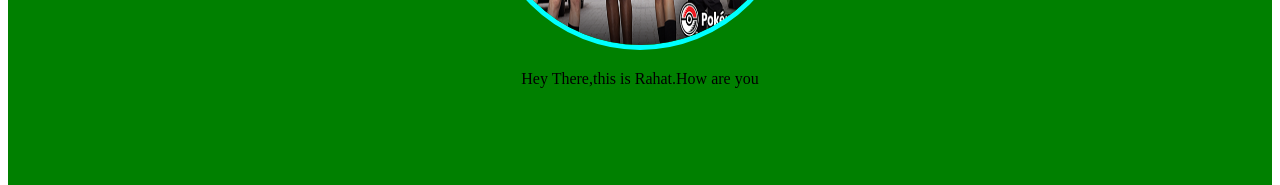
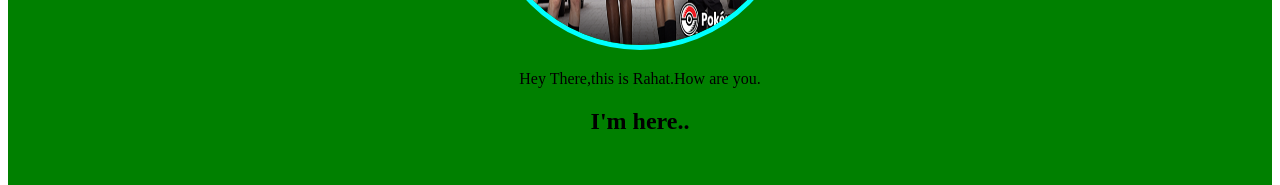
Before and after one commit to mirrahathasan/my-third-website, a plain HTML site: page index.html in a window 1280 px wide. Shown: the part 268-453 px from the top of the page. Drawn offline with Linux system fonts and the light colour scheme.

Commit message:
finally done

```diff
--- a/index.html
+++ b/index.html
@@ -8,7 +8,7 @@
     <section class="menu" align="center">
         <div>
             <img src="image/team.png">
-            <p>Hey There,this is Rahat.How are you</p>
+            <p>Hey There,this is Rahat.How are you. <br> <h1>I'm here..</h1></p>
         </div>
     </section>
 </body>
```
